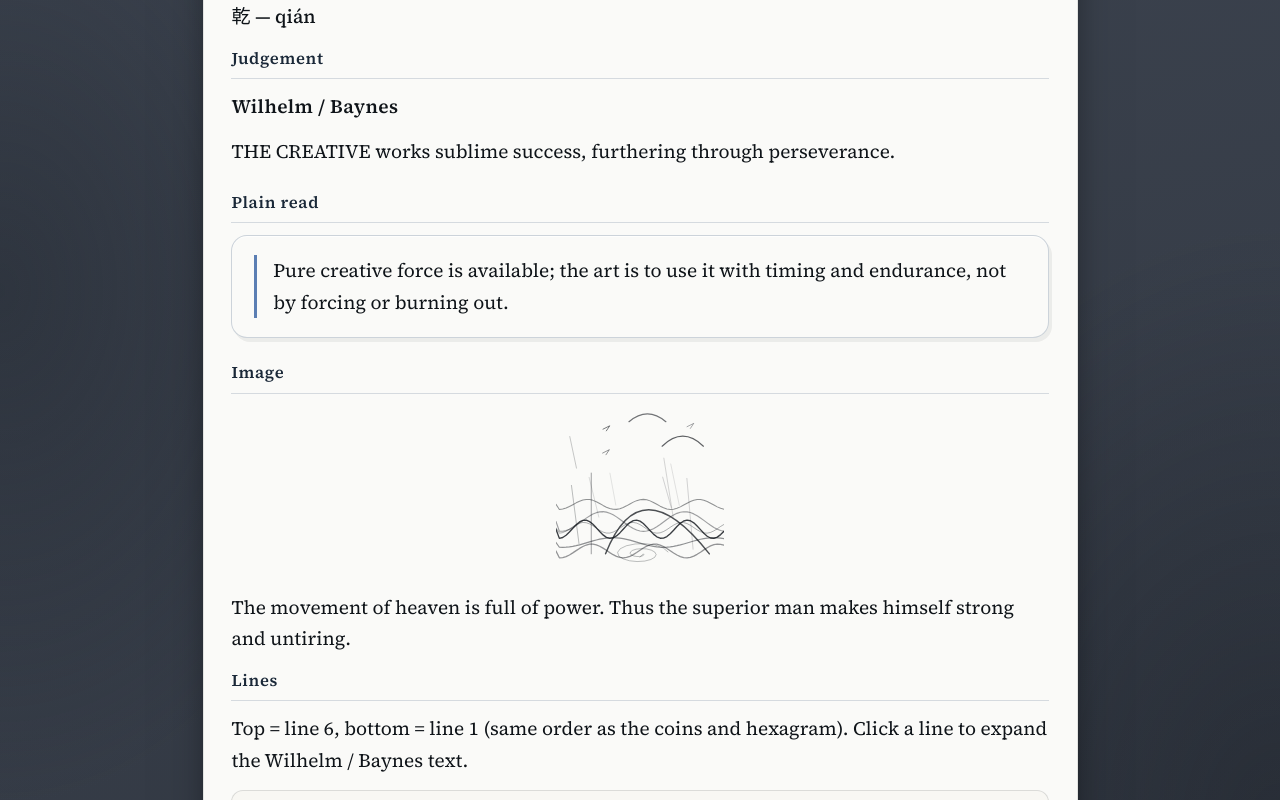
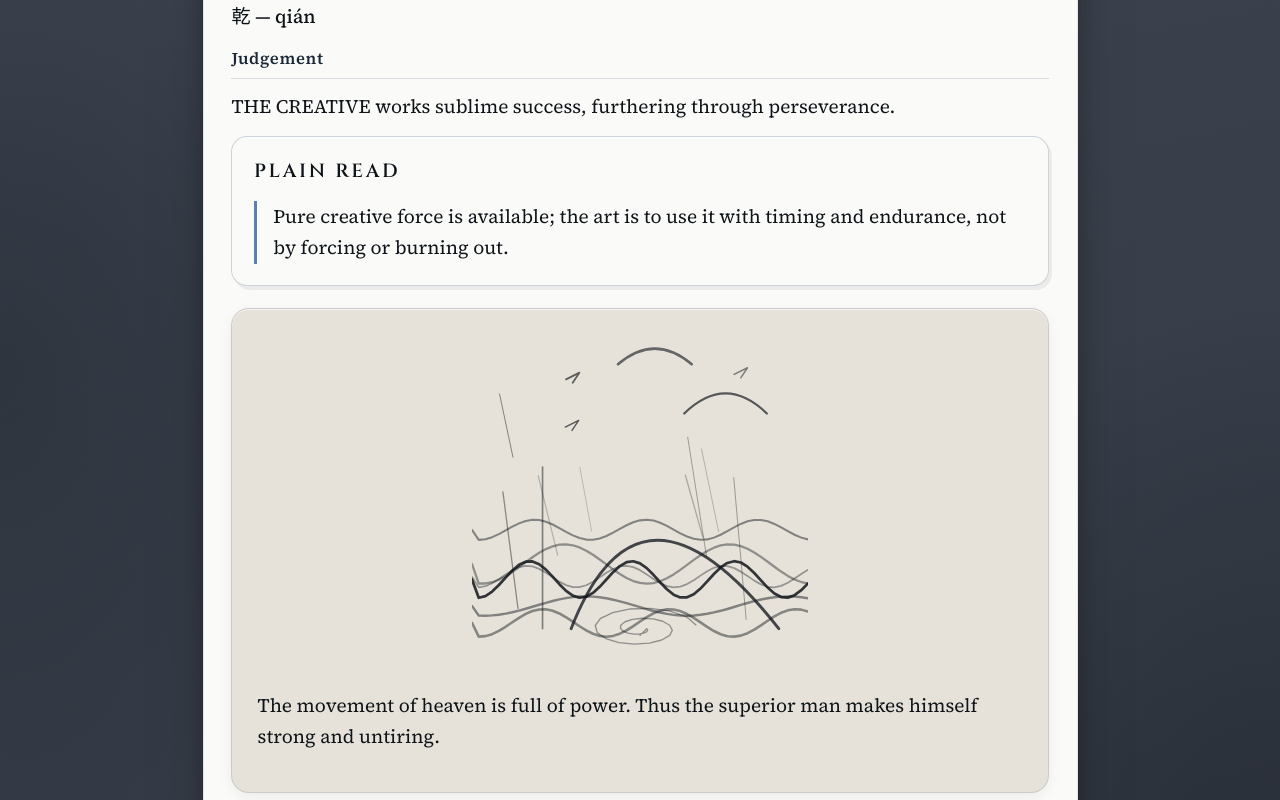
Before and after one commit to grahamgrilli/iching-app, a React (Vite) app: page / in a window 1280 px wide. Shown: the part 1320-2120 px from the top of the page. Built offline with nearby package versions, Linux system fonts and the light colour scheme.

Commit message:
Interpretation layout: cards, larger image art, drop Wilhelm labels

```diff
--- a/src/App.css
+++ b/src/App.css
@@ -574,17 +574,24 @@
   margin-bottom: 0;
 }
 
-/* Wilhelm Image: heading + bar, then square art, then text only (no source label) */
-.image-section {
-  margin: 0 0 0.5rem;
+/* Block-print art + image text on its own card (distinct from main cream) */
+.image-illustration-card {
+  margin: 0 0 0.35rem;
+  padding: 1.35rem 1.4rem 1.4rem;
+  background: rgba(228, 224, 214, 0.92);
+  border: 1px solid rgba(44, 74, 110, 0.14);
+  border-radius: 18px;
+  box-shadow:
+    inset 0 1px 0 rgba(255, 255, 255, 0.65),
+    0 4px 14px rgba(15, 20, 25, 0.06);
 }
 
-.image-block-print-wrap {
-  width: min(168px, 44vw);
+.image-illustration-card .image-block-print-wrap {
+  width: min(336px, 88vw);
   max-width: 100%;
-  margin: 0 auto 1rem;
+  margin: 0 auto 1.15rem;
   aspect-ratio: 1 / 1;
-  color: rgba(18, 22, 28, 0.88);
+  color: rgba(18, 22, 28, 0.9);
 }
 
 .image-block-print {
@@ -599,6 +606,23 @@
   line-height: 1.65;
   font-size: 1.06rem;
   color: var(--color-ink);
+}
+
+.judgement-text {
+  margin: 0 0 1.1rem;
+  line-height: 1.65;
+  font-size: 1.06rem;
+  color: var(--color-ink);
+}
+
+.plain-read-card-title {
+  margin: 0 0 0.65rem;
+  font-family: var(--font-label, 'Cinzel', serif);
+  font-size: 0.72rem;
+  font-weight: 600;
+  letter-spacing: 0.14em;
+  text-transform: uppercase;
+  color: var(--color-accent);
 }
 
 .translation-source {
@@ -622,8 +646,8 @@
   background: var(--color-cream);
   border: 1.5px solid rgba(44, 74, 110, 0.22);
   border-radius: 16px;
-  padding: 1.05rem 1.2rem;
-  margin: 0 0 1.15rem;
+  padding: 1.05rem 1.2rem 1.15rem;
+  margin: 0 0 1.25rem;
   box-shadow:
     inset 0 1px 0 rgba(255, 255, 255, 0.75),
     3px 4px 0 rgba(15, 20, 25, 0.06);
@@ -631,6 +655,7 @@
 
 .plain-read-card .sober-read {
   margin-bottom: 0 !important;
+  margin-top: 0;
 }
 
 .sober-read {
@@ -726,15 +751,8 @@
   border-top: 1px solid rgba(20, 20, 20, 0.1);
 }
 
-.line-expanded .translation-stanza {
-  margin-bottom: 1.1rem;
-}
-
-.line-expanded .translation-stanza:last-child {
-  margin-bottom: 0;
-}
-
 .line-reading {
+  margin: 0;
   font-style: normal;
   line-height: 1.62;
   font-size: 1.02rem;
--- a/src/components/Interpretation.tsx
+++ b/src/components/Interpretation.tsx
@@ -1,4 +1,4 @@
-import { useState, type ReactNode } from 'react';
+import { useState } from 'react';
 import type { LineValue } from '../lib/cast';
 import type { HexagramData } from '../data/hexagrams';
 import { getSoberJudgementNote } from '../data/hexagrams';
@@ -14,21 +14,6 @@ const LINE_LABELS: Record<LineValue, string> = {
 
 /** Top to bottom: line 6 … line 1 — matches hexagram drawing and coin rows */
 const LINE_DISPLAY_ORDER: readonly number[] = [5, 4, 3, 2, 1, 0];
-
-function TranslationStanza({
-  title,
-  children,
-}: {
-  title: string;
-  children: ReactNode;
-}) {
-  return (
-    <div className="translation-stanza">
-      <p className="translation-source">{title}</p>
-      <div className="translation-prose">{children}</div>
-    </div>
-  );
-}
 
 export default function Interpretation({
   primary,
@@ -66,17 +51,16 @@ export default function Interpretation({
 
       <div className="overview">
         <h3>Judgement</h3>
-        <TranslationStanza title="Wilhelm / Baynes">
-          <p>{primary.judgement}</p>
-        </TranslationStanza>
+        <p className="judgement-text">{primary.judgement}</p>
 
-        <h3>Plain read</h3>
+        {soberPrimary.trim().length > 0 && (
           <div className="plain-read-card">
+            <p className="plain-read-card-title">Plain read</p>
             <p className="sober-read">{soberPrimary}</p>
           </div>
+        )}
 
-        <h3>Image</h3>
-        <div className="image-section">
+        <div className="image-illustration-card">
           <div className="image-block-print-wrap">
             <ImageBlockPrint hexNumber={primary.number} imageText={primary.image} />
           </div>
@@ -87,7 +71,7 @@ export default function Interpretation({
       <div className="lines-section">
         <h3>Lines</h3>
         <p className="lines-hint">
-          Top = line 6, bottom = line 1 (same order as the coins and hexagram). Click a line to expand the Wilhelm / Baynes text.
+          Top = line 6, bottom = line 1 (same order as the coins and hexagram). Click a line to expand.
         </p>
         <div className="line-details">
           {LINE_DISPLAY_ORDER.map((i) => {
@@ -108,9 +92,7 @@ export default function Interpretation({
                 </button>
                 {expandedLine === i && (
                   <div className="line-expanded">
-                    <TranslationStanza title="Wilhelm / Baynes">
                     <p className="line-reading">{wilhelmLineText(i)}</p>
-                    </TranslationStanza>
                   </div>
                 )}
               </div>
@@ -134,21 +116,16 @@ export default function Interpretation({
           <p className="chinese">{resulting.chinese} — {resulting.pinyin}</p>
 
           <h4 className="transformation-subheading">Judgement</h4>
-          <TranslationStanza title="Wilhelm / Baynes">
-            <p>{resulting.judgement}</p>
-          </TranslationStanza>
+          <p className="judgement-text">{resulting.judgement}</p>
 
-          {soberResulting && (
-            <>
-              <h4 className="transformation-subheading">Plain read</h4>
+          {soberResulting.trim().length > 0 && (
             <div className="plain-read-card">
+              <p className="plain-read-card-title">Plain read</p>
               <p className="sober-read">{soberResulting}</p>
             </div>
-            </>
           )}
 
-          <h4 className="transformation-subheading">Image</h4>
-          <div className="image-section">
+          <div className="image-illustration-card">
             <div className="image-block-print-wrap">
               <ImageBlockPrint hexNumber={resulting.number} imageText={resulting.image} />
             </div>
```
Also changed, not shown: 5 other files (tests, documents, lock files or other folders). Lines whose indentation alone changed are shown as unchanged.
